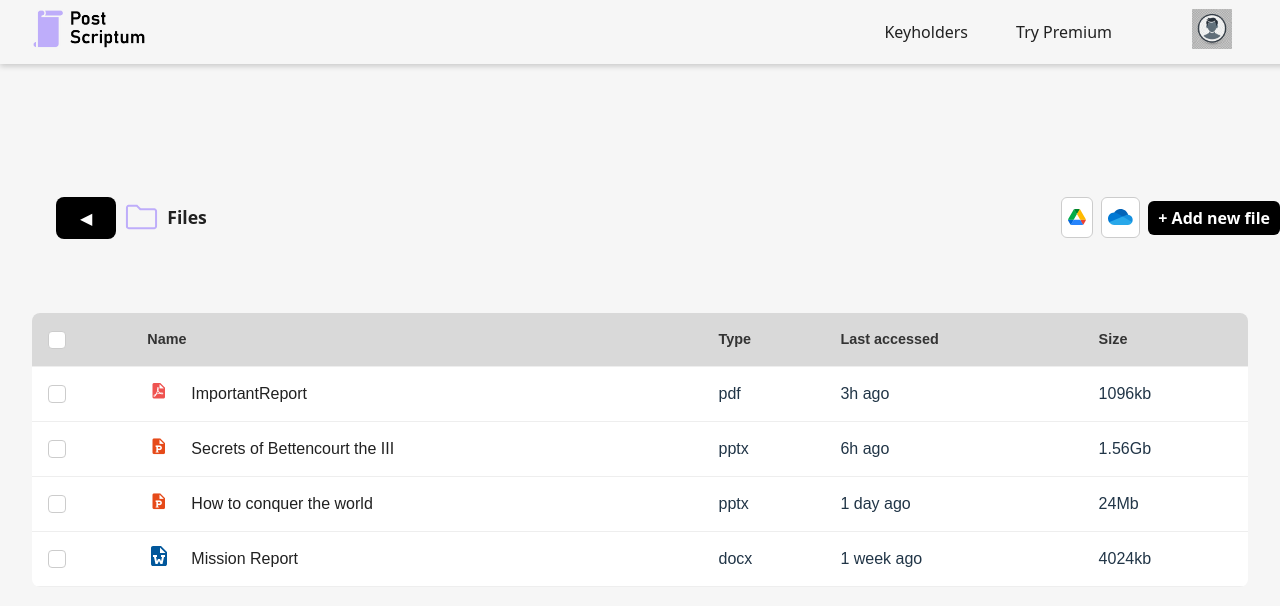
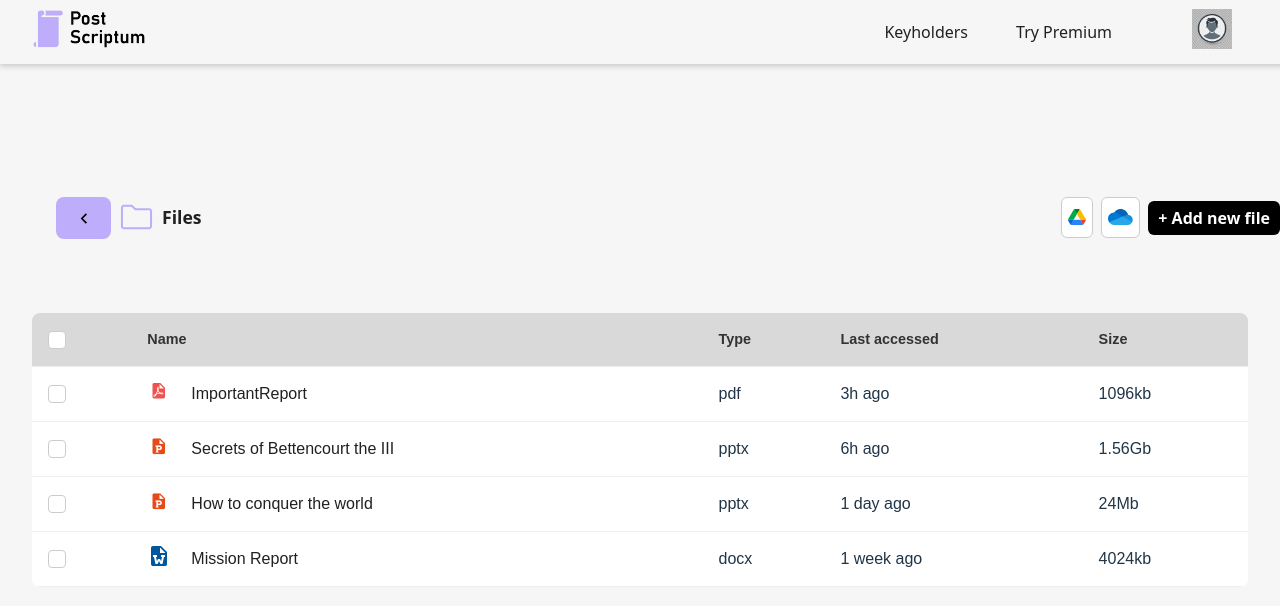
Before and after one commit to puctw/PostScriptum, a React (Vite) app: page /files in a window 1280 px wide. Shown: the top 606 px of the page. Built offline with nearby package versions, Linux system fonts and the light colour scheme; no server answers.

Commit message:
fix_back-button

```diff
--- a/src/app/FilesPage.jsx
+++ b/src/app/FilesPage.jsx
@@ -7,6 +7,7 @@ import word from "../assets/word.svg";
 import drive from "../assets/drive.svg";
 import onedrive from "../assets/onedrive.svg";
 import folder from "../assets/folder2.svg";
+import back_button from '../assets/back-button.svg';
 
 export default function FilesPage() {
   const files = [
@@ -52,7 +53,7 @@ export default function FilesPage() {
       <div className="file-toolbar">
       <div className="toolbar-left">
         <button className="back-button" onClick={() => window.location.href = '/dashboard'}>
-          ◀
+          <img src={back_button} alt="Back" />
         </button>
         <img src={folder} alt="Folder Icon" className="folder-icon" />
         <span className="files-label">Files</span>
--- a/src/app/Keyholders.jsx
+++ b/src/app/Keyholders.jsx
@@ -4,6 +4,7 @@ import Header from '../components/Header_user';
 import folder from "../assets/folder2.svg";
 import family from "../assets/family.svg";
 import clock from "../assets/clock.svg";
+import back_button from '../assets/back-button.svg';
 
 export default function Keyholders() {
   const guardians = [
@@ -38,7 +39,7 @@ export default function Keyholders() {
       <div className="file-toolbar">
         <div className="toolbar-left">
           <button className="back-button" onClick={() => window.location.href = '/dashboard'}>
-            ◀
+            <img src={back_button} alt="Back" />
           </button>
           <img src={folder} alt="Folder Icon" className="folder-icon" />
           <span className="files-label">Guardians</span>
--- a/src/styles/files.css
+++ b/src/styles/files.css
@@ -98,7 +98,7 @@
   }
 
   .back-button {
-    background-color: #000;
+    background-color: var(--primary);
     color: white;
     border: none;
     padding: 10px 24px;
```
Also changed, not shown: src/assets/back-button.svg (added), 1 other file (tests, documents, lock files or other folders).
